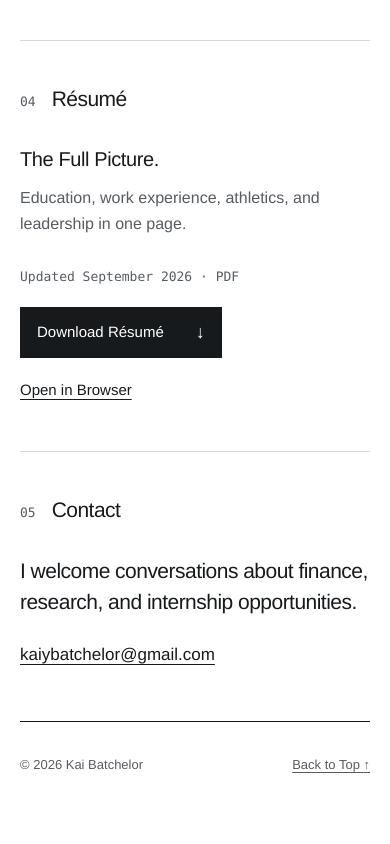
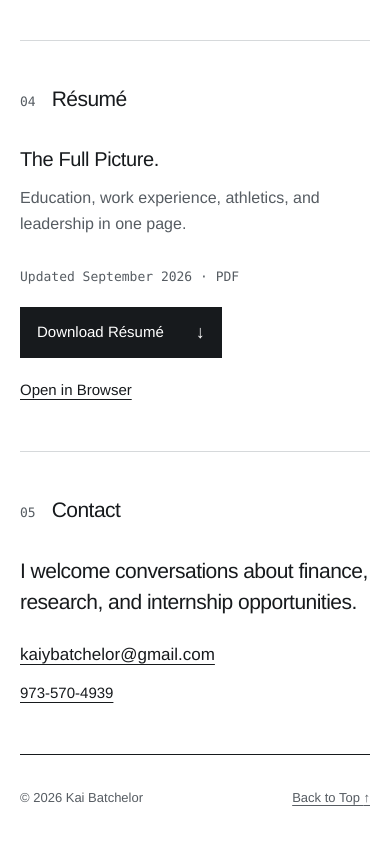
Before and after one commit to kaibatchelor/kaibatchelor.github.io, a plain HTML site: page index.html in a window 390 px wide. Shown: the part 3959-4803 px from the top of the page. Before the commit the page ends 4775 px from the top, so only its background shows below. Drawn offline with Linux system fonts and the light colour scheme.

Commit message:
Add clickable phone number to Contact section

```diff
--- a/index.html
+++ b/index.html
@@ -133,6 +133,7 @@
           <div class="section-body">
             <p class="contact-intro">I welcome conversations about finance, research, and internship opportunities.</p>
             <a class="email-link" href="mailto:kaiybatchelor@gmail.com">kaiybatchelor@gmail.com</a>
+            <p><a class="text-link" href="tel:+19735704939">973-570-4939</a></p>
             <!-- Add a verified LinkedIn profile link here when supplied. -->
           </div>
         </section>
```
